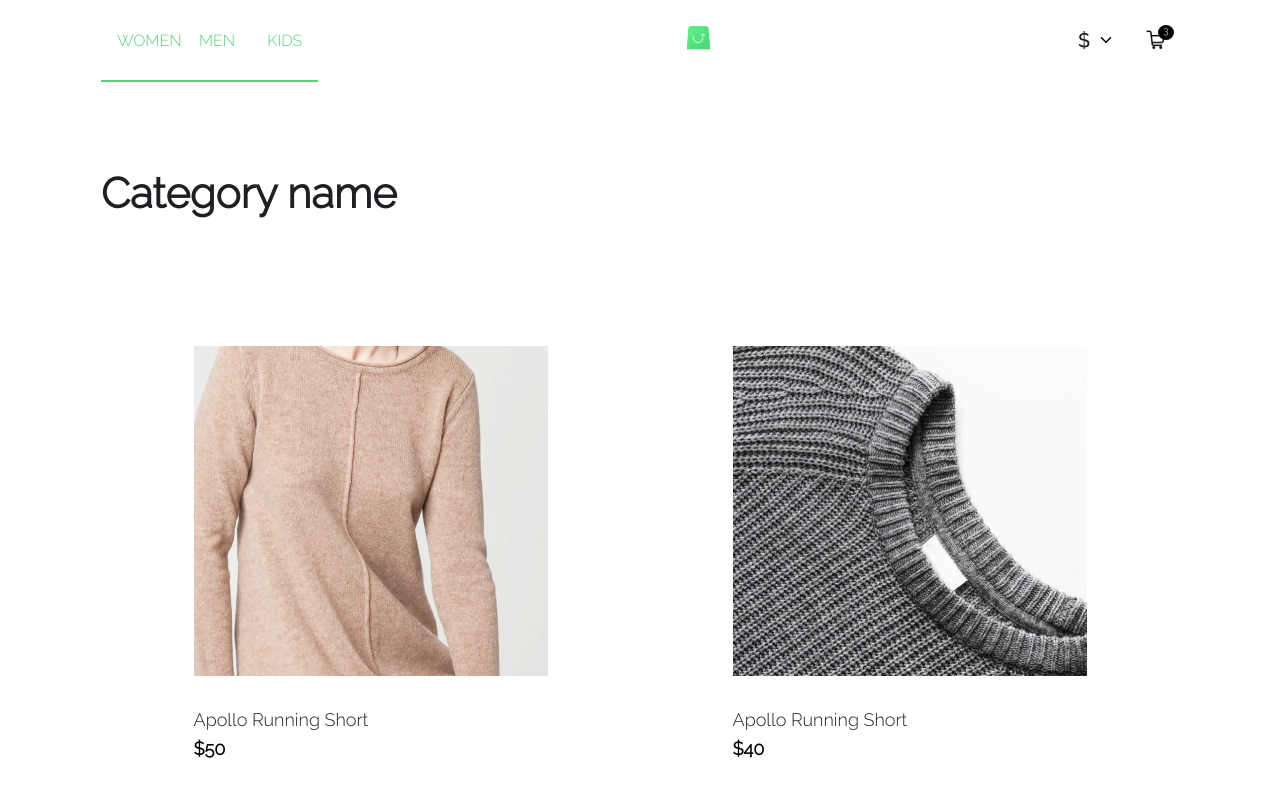
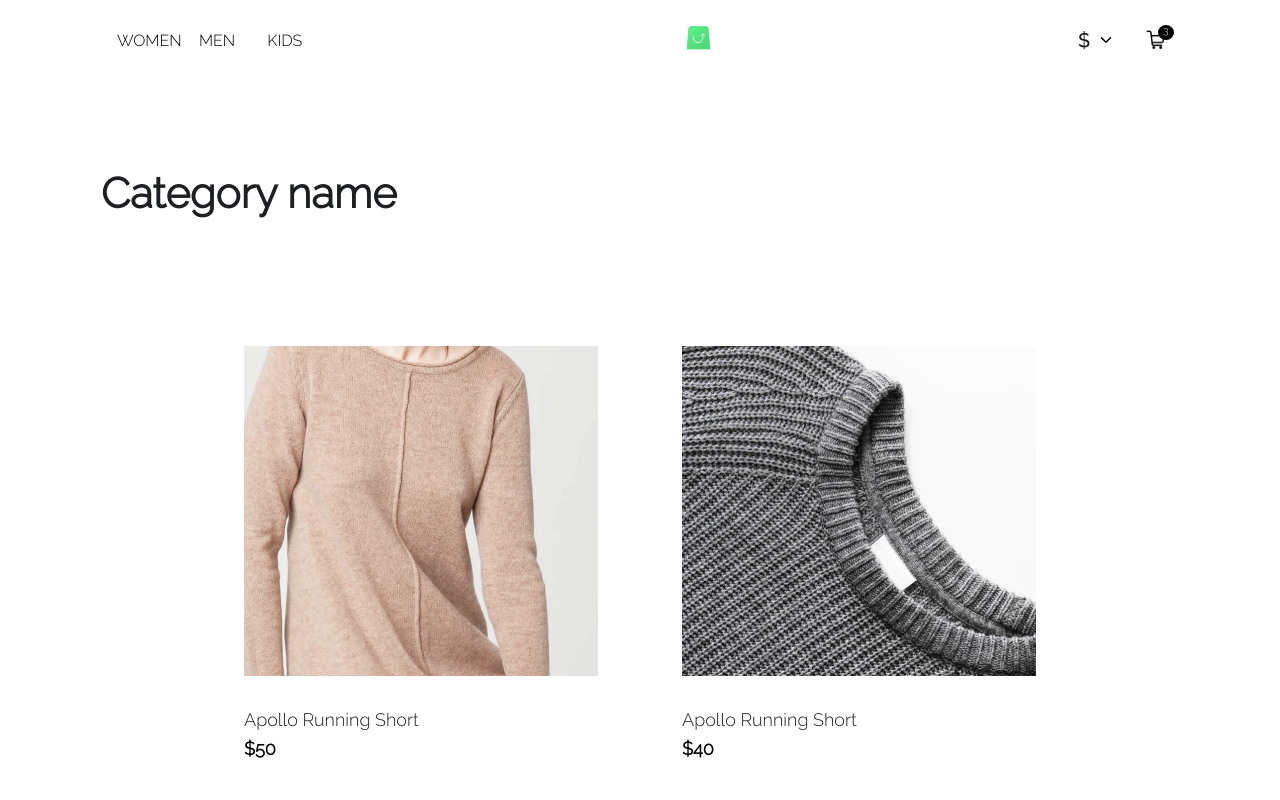
Before and after one commit to moalsaleh95/e-store, a React (Create React App) app: page / in a window 1280 px wide. Shown: the top 800 px of the page. Built offline with nearby package versions, Linux system fonts and the light colour scheme.

Commit message:
navlink active

```diff
--- a/src/components/Header.jsx
+++ b/src/components/Header.jsx
@@ -6,19 +6,22 @@ import cart from "../assets/icons/cart.svg";
 import { NavLink } from "react-router-dom";
 
 const Header = () => {
+
+  const activeLink = window.location.pathname.split('/');
+
   return (
     <header className="container relative flex justify-content-between header mx-auto">
 
       <div className="flex" >
-        <NavLink to='/' className='header-item flex justify-content-around px-16 relative'>
+        <NavLink to='/women' className={`${({isActive}) => (isActive ? "active" : "")} header-item flex justify-content-around px-16 relative`}>
           WOMEN
         </NavLink>
 
-        <NavLink to='/' className='header-item flex justify-content-around px-16 relative active'>
+        <NavLink to='/men' className={`header-item flex justify-content-around px-16 relative`}>
           MEN
         </NavLink>
 
-        <NavLink to='/' className='header-item flex justify-content-around px-16 relative'>
+        <NavLink to='/kids' className={`header-item flex justify-content-around px-16 relative`}>
           KIDS
         </NavLink>
       </div>
--- a/src/components/PDP.jsx
+++ b/src/components/PDP.jsx
@@ -3,7 +3,7 @@ import image_2 from '../assets/images/ProductD.png';
 
 const PDP = () => {
   return (
-    <div className='container mt-pdp'>
+    <div className='container mt-pdp mx-auto'>
       <div className='grid-container  mt-pdp'>
 
         <div className=' pdp-left-container'>
--- a/src/components/PLP.jsx
+++ b/src/components/PLP.jsx
@@ -36,9 +36,9 @@ const PLP = () => {
     }
   ]
   return (
-    <div>
-      <p className='container plp-header'>Category name</p>
-      <div className='container flex flex-wrap justify-content-around plp-container'>
+    <div className='container mx-auto'>
+      <p className='plp-header'>Category name</p>
+      <div className='flex flex-wrap justify-content-around plp-container'>
 
         {products.map(product => {
           const { name, price, image } = product
```
